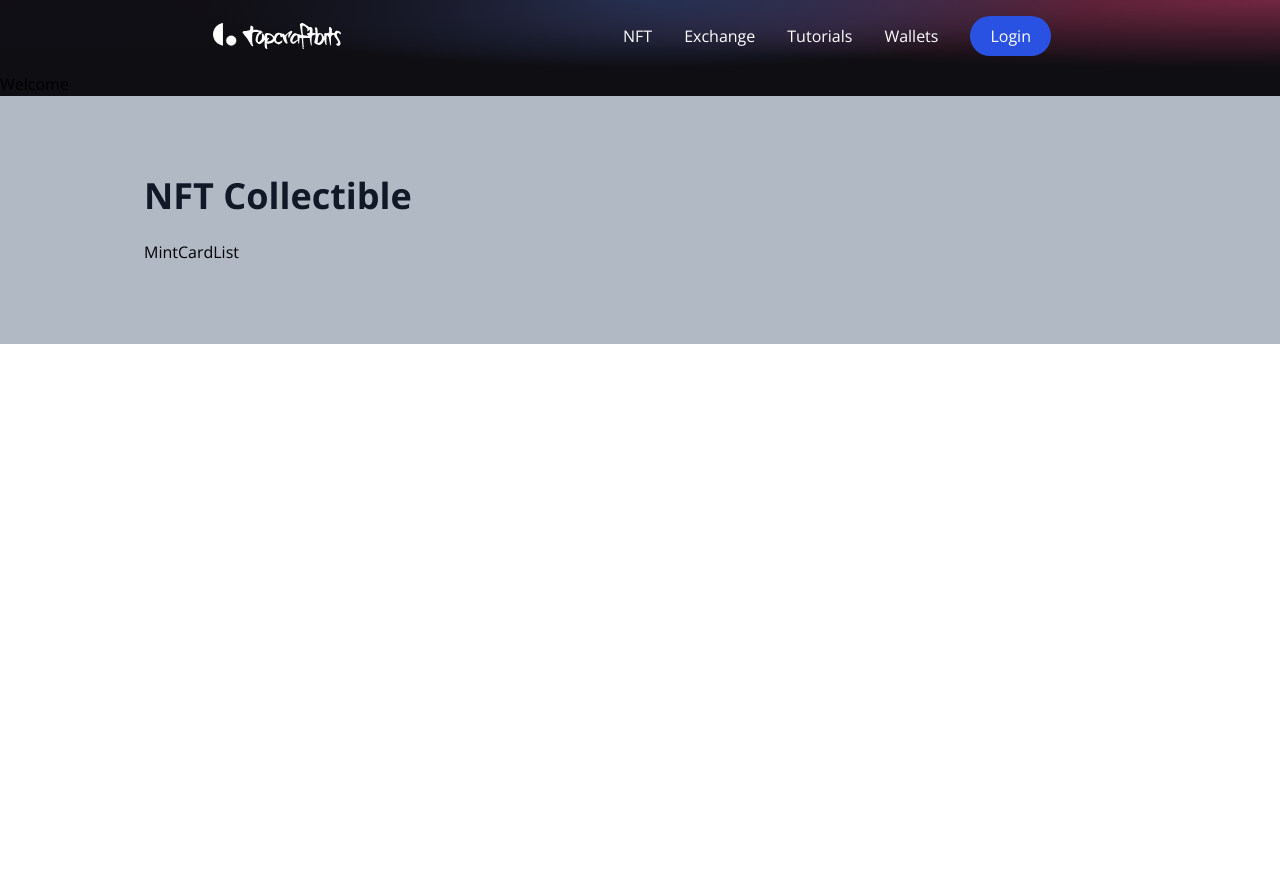
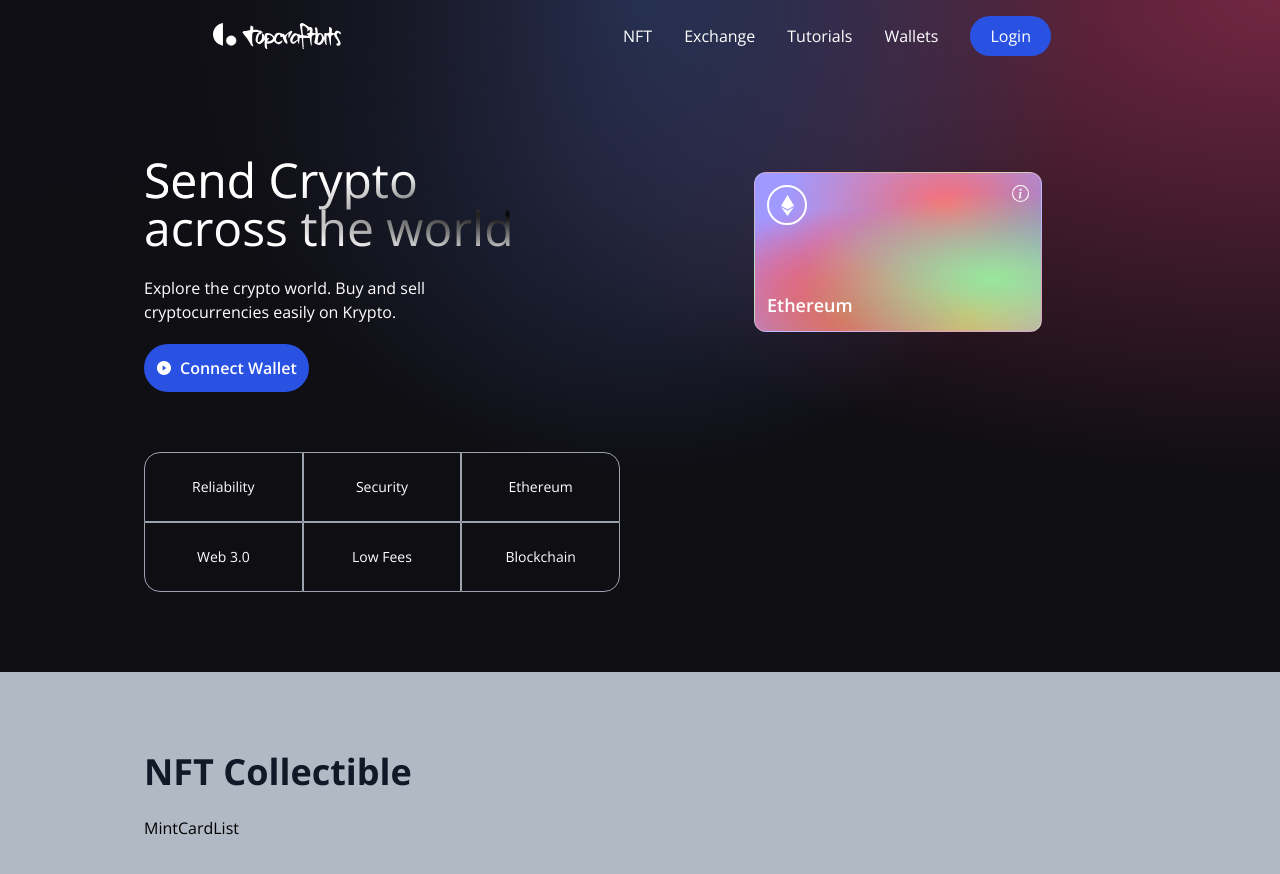
Before and after one commit to cryptoforge318/web3-NFT, a React (Vite) app in the folder dApp_NFT/: page / in a window 1280 px wide. Shown: the top 874 px of the page. Before the commit the page ends 800 px from the top, so only its background shows below. Built offline with nearby package versions, Linux system fonts and the light colour scheme.

Commit message:
feat: Integrate Welcome component: style, update Input component

```diff
--- a/dApp_NFT/src/components/Input.tsx
+++ b/dApp_NFT/src/components/Input.tsx
@@ -1,3 +1,28 @@
 import React from 'react';
 
-export const Input: React.FC = () => <>Input</>;
+export interface InputProps
+  extends React.InputHTMLAttributes<HTMLInputElement> {
+  handleChange: (
+    e: React.ChangeEvent<HTMLInputElement>,
+    name: string | undefined
+  ) => void | undefined;
+  styleCss?: string;
+}
+export const Input: React.FC<InputProps> = ({
+  placeholder,
+  name,
+  type,
+  value,
+  handleChange,
+  styleCss,
+  step
+}) => (
+  <input
+    placeholder={placeholder}
+    type={type}
+    step={step}
+    value={value}
+    onChange={(e) => handleChange(e, name)}
+    className={`my-2 w-full rounded-sm p-2 outline-none bg-transparent text-white border-none text-sm white-glassmorphism ${styleCss}`}
+  />
+);
--- a/dApp_NFT/src/components/Welcome.tsx
+++ b/dApp_NFT/src/components/Welcome.tsx
@@ -1,7 +1,164 @@
+/* eslint-disable @typescript-eslint/no-empty-function */
 import React from 'react';
+import { AiFillPlayCircle } from 'react-icons/ai';
+import { BsInfoCircle } from 'react-icons/bs';
+import { SiEthereum } from 'react-icons/si';
 
-const Welcome: React.FC = () => {
-  return <>Welcome</>;
+import { Loader } from '.';
+import { Input } from './Input';
+import { MintSection } from './MintSection';
+
+const companyCommonStyles =
+  'min-h-[70px] sm:px-0 px-2 sm:min-w-[120px] flex justify-center items-center border-[0.5px] border-gray-400 text-sm font-light text-white';
+
+interface IWelcomeProps {
+  showForm?: boolean;
+  showMint?: boolean;
+}
+
+interface IFormData {
+  addressTo: string;
+  amount: string;
+  keyword: string;
+  message: string;
+}
+
+export const sendValidTransaction = (
+  formData: IFormData,
+  sendTransaction: () => void
+) => {
+  const { addressTo, amount, keyword, message } = formData;
+  if (!addressTo || !amount || !keyword || !message) return;
+  sendTransaction();
+};
+
+const Welcome: React.FC<IWelcomeProps> = ({
+  showForm = false,
+  showMint = false
+}) => {
+  const connectWalletAndShowNFT = () => {};
+  const connectWallet = () => {};
+  const currentAccount = '';
+  const formData = {} as IFormData;
+  const handleChange = () => {};
+  const sentTransaction = () => {};
+  const isLoading = false;
+
+  const handleSubmit = (e: React.MouseEvent<HTMLButtonElement>) => {
+    e.preventDefault();
+
+    sendValidTransaction(formData, sentTransaction);
+    console.log('handleSubmit ...');
+  };
+
+  return (
+    <div className="flex w-full justify-center items-center ">
+      <div className="flex mf:flex-row flex-col items-start justify-between md:p-20 py-12 px-4 max-w-6xl w-full">
+        <div className="flex flex-1 justify-start items-start flex-col mf:mr-10">
+          <h1 className="text-3xl sm:text-5xl text-white text-gradient py-1">
+            Send Crypto <br /> across the world
+          </h1>
+          <p className="text-left mt-5 text-white font-light md:w-9/12 w-11/12 text-base">
+            Explore the crypto world. Buy and sell cryptocurrencies easily on
+            Krypto.
+          </p>
+          {!currentAccount && (
+            <button
+              type="button"
+              onClick={showMint ? connectWalletAndShowNFT : connectWallet}
+              className="flex flex-row justify-center items-center my-5 bg-[#2952e3] p-3 rounded-full cursor-pointer hover:bg-[#2546bd]"
+            >
+              <AiFillPlayCircle className="text-white mr-2" />
+              <p className="text-white text-base font-semibold">
+                Connect Wallet
+              </p>
+            </button>
+          )}
+
+          <div className="grid sm:grid-cols-3 grid-cols-2 w-full mt-10">
+            <div className={`rounded-tl-2xl ${companyCommonStyles}`}>
+              Reliability
+            </div>
+            <div className={companyCommonStyles}>Security</div>
+            <div className={`sm:rounded-tr-2xl ${companyCommonStyles}`}>
+              Ethereum
+            </div>
+            <div className={`sm:rounded-bl-2xl ${companyCommonStyles}`}>
+              Web 3.0
+            </div>
+            <div className={companyCommonStyles}>Low Fees</div>
+            <div className={`rounded-br-2xl ${companyCommonStyles}`}>
+              Blockchain
+            </div>
+          </div>
+        </div>
+
+        <div className="flex flex-col flex-1 items-center justify-start w-full mf:mt-0 mt-10">
+          <div className="p-3 rounded-xl h-40 sm:w-72 w-full my-5 eth-card white-glassmorphism ">
+            <div className="flex justify-between flex-col w-full h-full">
+              <div className="flex justify-between items-start">
+                <div className="w-10 h-10 rounded-full border-2 border-white flex justify-center items-center">
+                  <SiEthereum fontSize={21} color="#fff" />
+                </div>
+                <BsInfoCircle fontSize={17} color="#fff" />
+              </div>
+              <div>
+                <p className="text-white font-light text-sm">
+                  {currentAccount}
+                </p>
+                <p className="text-white font-semibold text-lg mt-1">
+                  Ethereum
+                </p>
+              </div>
+            </div>
+          </div>
+          {showForm && (
+            <div className="p-5 sm:w-96 w-full flex flex-col justify-start items-center blue-glassmorphism">
+              <Input
+                placeholder="Address To"
+                name="addressTo"
+                type="text"
+                handleChange={handleChange}
+              />
+              <Input
+                placeholder="Amount (ETH)"
+                name="amount"
+                type="number"
+                handleChange={handleChange}
+              />
+              <Input
+                placeholder="Keyword (Gif)"
+                name="keyword"
+                type="text"
+                handleChange={handleChange}
+              />
+              <Input
+                placeholder="Enter Message"
+                name="message"
+                type="text"
+                handleChange={handleChange}
+              />
+
+              <div className="h-[1px] w-full bg-gray-400 my-2" />
+
+              {isLoading ? (
+                <Loader />
+              ) : (
+                <button
+                  type="button"
+                  onClick={handleSubmit}
+                  className="text-white w-full mt-2 border-[1px] border-[#3d4f7c] p-2 hover:bg-[#3d4f7c] rounded-full cursor-pointer"
+                >
+                  Send now
+                </button>
+              )}
+            </div>
+          )}
+          {showMint && <MintSection />}
+        </div>
+      </div>
+    </div>
+  );
 };
 
 export default Welcome;
```
